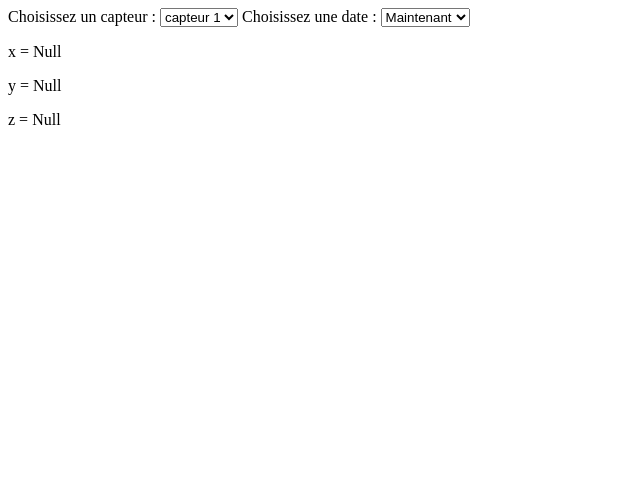
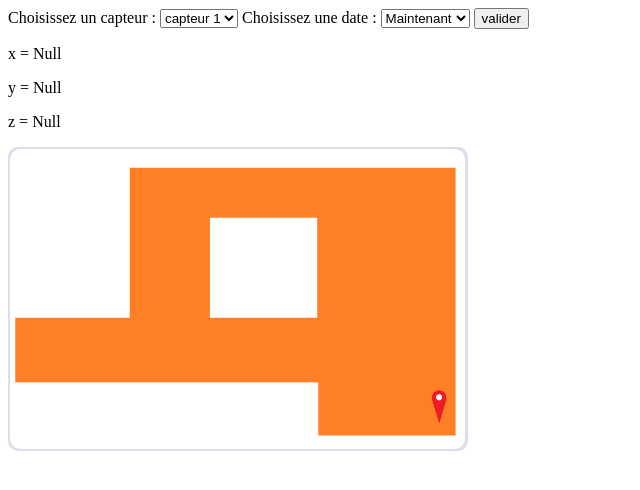
Before and after one commit to NolanMartinez/projetlprt, a PHP site: page /index2.html in a window 1280 px wide. Shown: the top 490 px of the page, without its empty margins (0-640 px from the left). Run offline with PHP 8.4, Linux system fonts and the light colour scheme.

Commit message:
Add files via upload

```diff
--- a/index2.html
+++ b/index2.html
@@ -4,9 +4,31 @@
 	<meta charset="UTF-8">
 	<meta name="viewport" content="width=device-width, initial-scale=1.0">
 	<title>Document</title>
+	<style>
+		#plans{
+			background-color : #ddddee;
+			height : 300px;
+			width : 456px;
+			border: solid 2px #ddddee;
+			border-radius : 10px;
+
+		}
+		#img-1{
+			height: 300px;
+			position : absolute;
+			border-radius : 10px;
+		}
+		#img-2{
+			height:35px;
+			position : relative;
+			top : 240px;
+			left : 420px;
+
+		}
+	</style>
 </head>
 <body>
-	<form>
+	<form id="info">
         <label for="choix">Choisissez un capteur :</label>
         <select id="choix" name="choix">
             <option value="option1" selected>capteur 1</option>
@@ -17,10 +39,15 @@
             <option value="option1" selected>Maintenant</option>
             <option value="option2">07/10/2025</option>
         </select>
+	<input type="submit" value="valider">
     </form>
 	<p>x = Null</p>
 	<p>y = Null</p>
 	<p>z = Null</p>
+	<div id="plans">
+		<img id="img-1" src="bat_ab_3.png" >
+		<img id="img-2" src="position.png" >
+   	</div>
 
 </body>
 </html>
```
Also changed, not shown: index.php (+70 -9 lines), bat_ab_3.png (added), position.png (added).
